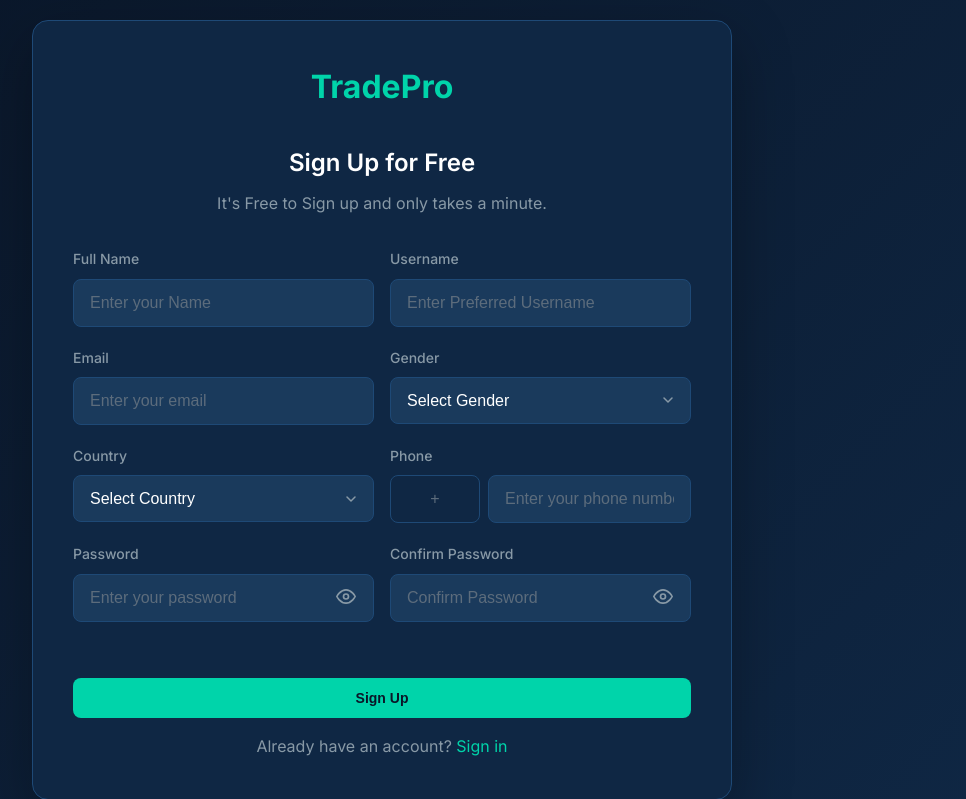
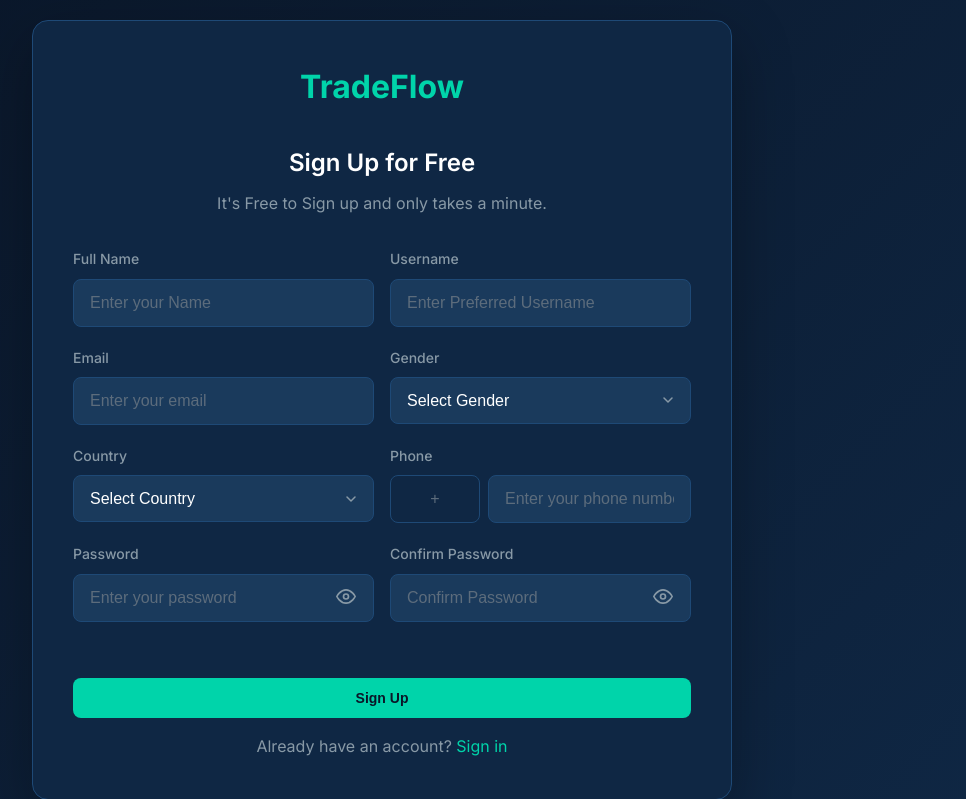
Before and after one commit to Ddjalex/ForX, a PHP site: page /app/Views/auth/register.php in a window 1280 px wide. Shown: the top 799 px of the page, without its empty margins (258-1224 px from the left). Run offline with PHP 8.4, Linux system fonts and the light colour scheme; some libraries are stand-ins or nearby versions.

Commit message:
Update branding and titles on login and registration pages
Adjusted page titles and company branding on the login and registration views from "TradePro" to "Trade Flow Globalex" and "TradeFlow" respectively.

Replit-Commit-Author: Agent
Replit-Commit-Session-Id: 102cba9a-81b1-4731-b4c2-eec781b342b9
Replit-Commit-Checkpoint-Type: intermediate_checkpoint
Replit-Commit-Event-Id: 9d0ae5ad-0c24-41c9-9d35-8e85fb6d8762
Replit-Commit-Screenshot-Url: https://storage.googleapis.com/screenshot-production-us-central1/68aca493-2810-46c8-8baf-6f420027d9c2/102cba9a-81b1-4731-b4c2-eec781b342b9/R6WKi0J
Replit-Helium-Checkpoint-Created: true

```diff
--- a/app/Views/auth/login.php
+++ b/app/Views/auth/login.php
@@ -3,7 +3,7 @@
 <head>
     <meta charset="UTF-8">
     <meta name="viewport" content="width=device-width, initial-scale=1.0">
-    <title>Login - TradePro</title>
+    <title>Login - Trade Flow Globalex</title>
     <link rel="preconnect" href="https://fonts.googleapis.com">
     <link rel="preconnect" href="https://fonts.gstatic.com" crossorigin>
     <link href="https://fonts.googleapis.com/css2?family=Inter:wght@400;500;600;700&display=swap" rel="stylesheet">
@@ -14,7 +14,7 @@
     <div class="auth-container">
         <div class="auth-box">
             <div class="auth-logo">
-                <h1>TradePro</h1>
+                <h1>TradeFlow</h1>
             </div>
 
             <h2 class="auth-title">Welcome back</h2>
--- a/app/Views/auth/register.php
+++ b/app/Views/auth/register.php
@@ -3,7 +3,7 @@
 <head>
     <meta charset="UTF-8">
     <meta name="viewport" content="width=device-width, initial-scale=1.0">
-    <title>Register - TradePro</title>
+    <title>Register - Trade Flow Globalex</title>
     <link rel="preconnect" href="https://fonts.googleapis.com">
     <link rel="preconnect" href="https://fonts.gstatic.com" crossorigin>
     <link href="https://fonts.googleapis.com/css2?family=Inter:wght@400;500;600;700&display=swap" rel="stylesheet">
@@ -55,7 +55,7 @@
     <div class="auth-container">
         <div class="auth-box auth-box-wide">
             <div class="auth-logo">
-                <h1>TradePro</h1>
+                <h1>TradeFlow</h1>
             </div>
 
             <h2 class="auth-title">Sign Up for Free</h2>
```
